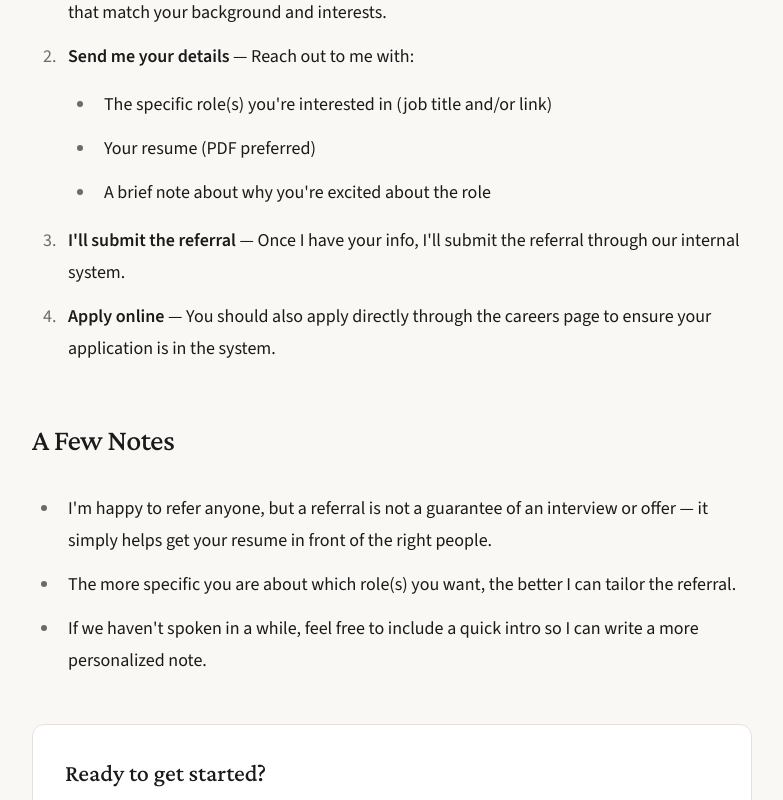
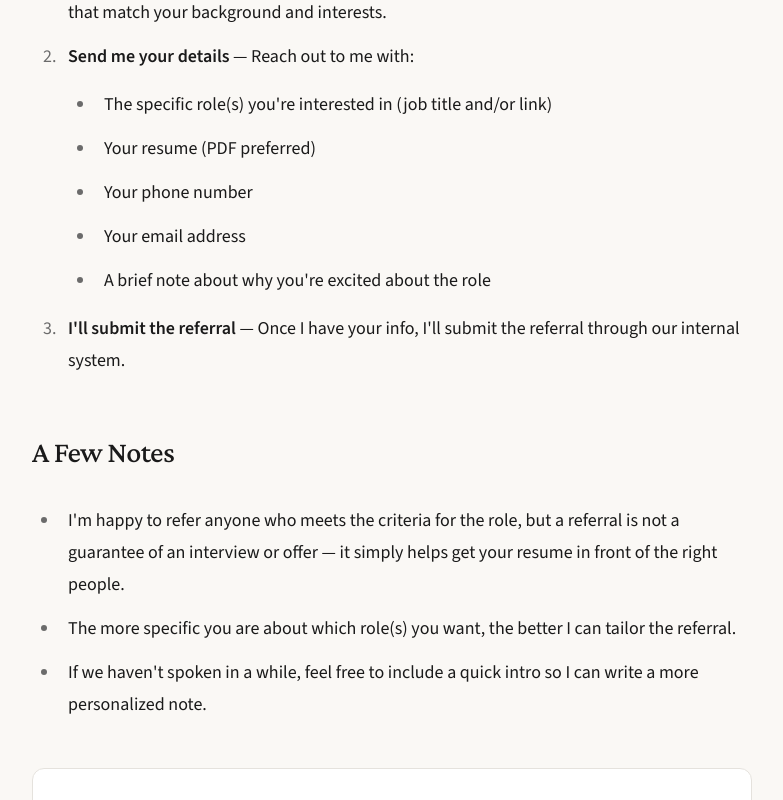
Before and after one commit to christurgeon/Personal-Website, a Next.js app: page /refer-me in a window 1280 px wide. Shown: the part 573-1373 px from the top of the page, without its empty margins (248-1031 px from the left). Built offline with nearby package versions, Linux system fonts and the light colour scheme; no server answers.

Commit message:
Improve Referral Page

```diff
--- a/src/app/refer-me/page.tsx
+++ b/src/app/refer-me/page.tsx
@@ -42,6 +42,8 @@ export default function ReferMePage() {
             <ul>
               <li>The specific role(s) you&apos;re interested in (job title and/or link)</li>
               <li>Your resume (PDF preferred)</li>
+              <li>Your phone number</li>
+              <li>Your email address</li>
               <li>A brief note about why you&apos;re excited about the role</li>
             </ul>
           </li>
@@ -49,16 +51,12 @@ export default function ReferMePage() {
             <strong>I&apos;ll submit the referral</strong> — Once I have your info, I&apos;ll submit
             the referral through our internal system.
           </li>
-          <li>
-            <strong>Apply online</strong> — You should also apply directly through the careers page
-            to ensure your application is in the system.
-          </li>
         </ol>
 
         <h2>A Few Notes</h2>
         <ul>
           <li>
-            I&apos;m happy to refer anyone, but a referral is not a guarantee of an interview or
+            I&apos;m happy to refer anyone who meets the criteria for the role, but a referral is not a guarantee of an interview or
             offer — it simply helps get your resume in front of the right people.
           </li>
           <li>
```
